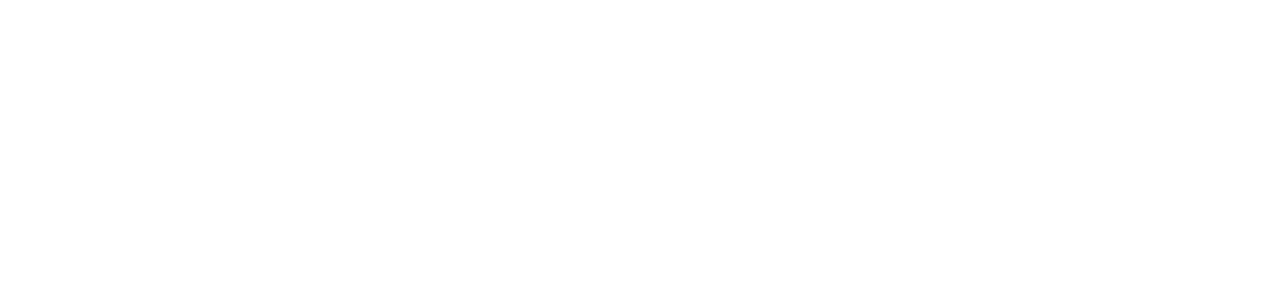
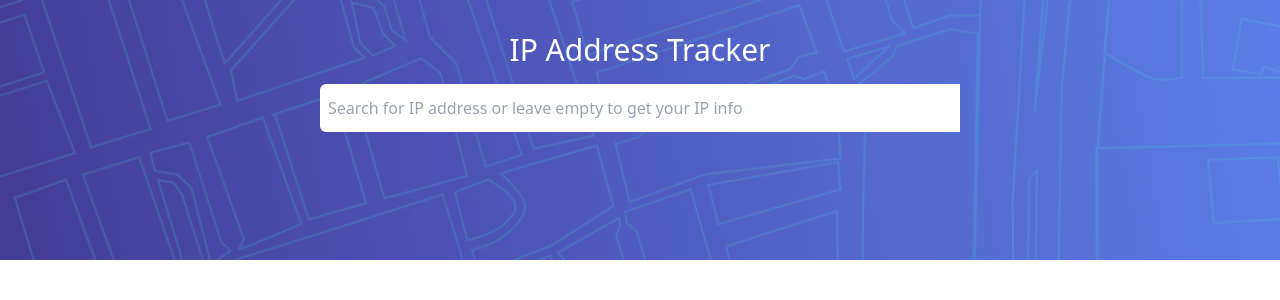
Before and after one commit to Don-PhDev/IP-Address-Tracker, a Vue app: page / in a window 1280 px wide. Shown: the top 300 px of the page. Built offline with nearby package versions, Linux system fonts and the light colour scheme.

Commit message:
Initialize Search input

```diff
--- a/src/views/Home.vue
+++ b/src/views/Home.vue
@@ -1,5 +1,21 @@
 <template>
-  <div class="home">
+  <div class="flex flex-col h-screen max-h-screen">
+    <div
+      class="flex justify-center relative bg-hero-bg bg-cover px-4 pt-8 pb-32"
+    >
+      <div class="w-full max-w-screen-sm">
+        <h1 class="text-white text-center text-3xl pb-4">
+          IP Address Tracker
+        </h1>
+        <div class="flex">
+          <input
+            class="flex-1 py-3 px-2 rounded-tl-md rounded-bl-md focus:outline-none"
+            type="text"
+            placeholder="Search for IP address or leave empty to get your IP info"
+          >
+        </div>
+      </div>
+    </div>
   </div>
 </template>
 
```
